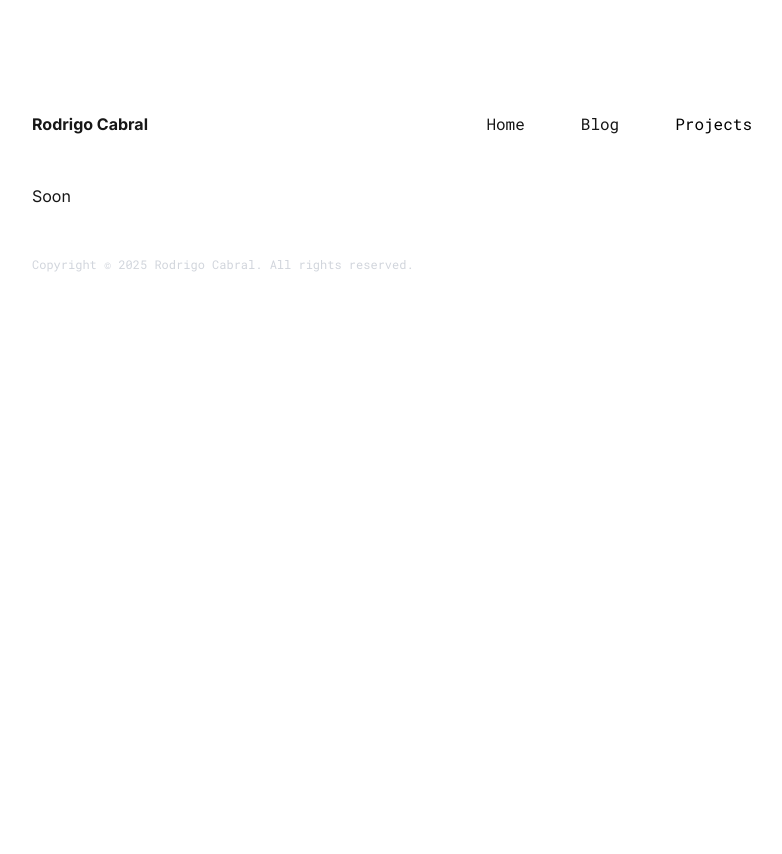
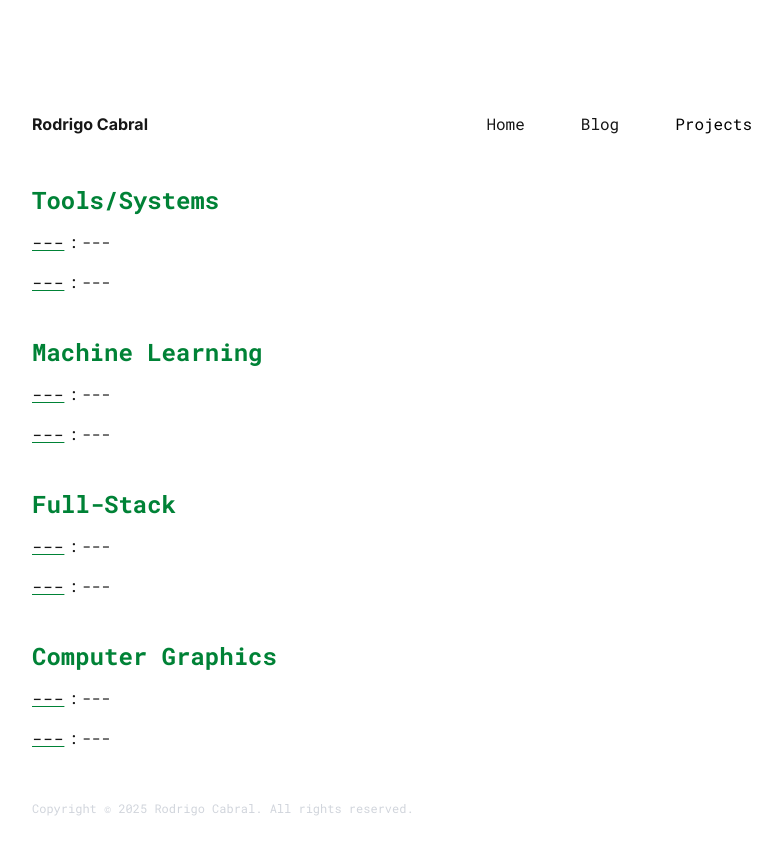
Before and after one commit to rodcabral/rodcabral.github.io, a Next.js app: page /projects in a window 1280 px wide. Shown: the top 854 px of the page, without its empty margins (240-1022 px from the left). Before the commit the page ends 800 px from the top, so only its background shows below. Built offline with nearby package versions, Linux system fonts and the light colour scheme.

Commit message:
temporary projects page

```diff
--- a/app/projects/page.tsx
+++ b/app/projects/page.tsx
@@ -1,9 +1,51 @@
 import Layout from "../components/layout";
+import Link from "next/link"
+
+function ProjectContainer({ title, children }: { title: string, children: React.ReactNode }) {
+    return (
+        <div className="flex flex-col selection:text-white">
+            <h4 className="text-2xl font-bold font-mono text-green-700">{title}</h4>
+            <ul className="flex flex-col gap-3 mt-3">
+                {children}
+            </ul>
+        </div>
+
+    )
+}
+
+function ProjectItem({ name, about }: { name: string, about: string }) {
+    return (
+        <li>
+            <Link className="flex gap-1 font-mono items-center" href={`https://github.com/rodcabral/${name}`} target="_blank">
+                <p className="text-lg underline decoration-green-700">{name}</p>
+                <span>:</span>
+                <p>{about}</p>
+            </Link>
+        </li>
+    )
+}
 
 export default function Projects() {
     return (
         <Layout>
-            <p>Soon</p>
+            <div className="flex flex-col gap-10">
+                <ProjectContainer title="Tools/Systems">
+                    <ProjectItem name="---" about="---"></ProjectItem>
+                    <ProjectItem name="---" about="---"></ProjectItem>
+                </ProjectContainer>
+                <ProjectContainer title="Machine Learning">
+                    <ProjectItem name="---" about="---"></ProjectItem>
+                    <ProjectItem name="---" about="---"></ProjectItem>
+                </ProjectContainer>
+                <ProjectContainer title="Full-Stack">
+                    <ProjectItem name="---" about="---"></ProjectItem>
+                    <ProjectItem name="---" about="---"></ProjectItem>
+                </ProjectContainer>
+                <ProjectContainer title="Computer Graphics">
+                    <ProjectItem name="---" about="---"></ProjectItem>
+                    <ProjectItem name="---" about="---"></ProjectItem>
+                </ProjectContainer>
+            </div>
         </Layout>
     )
 }
```
